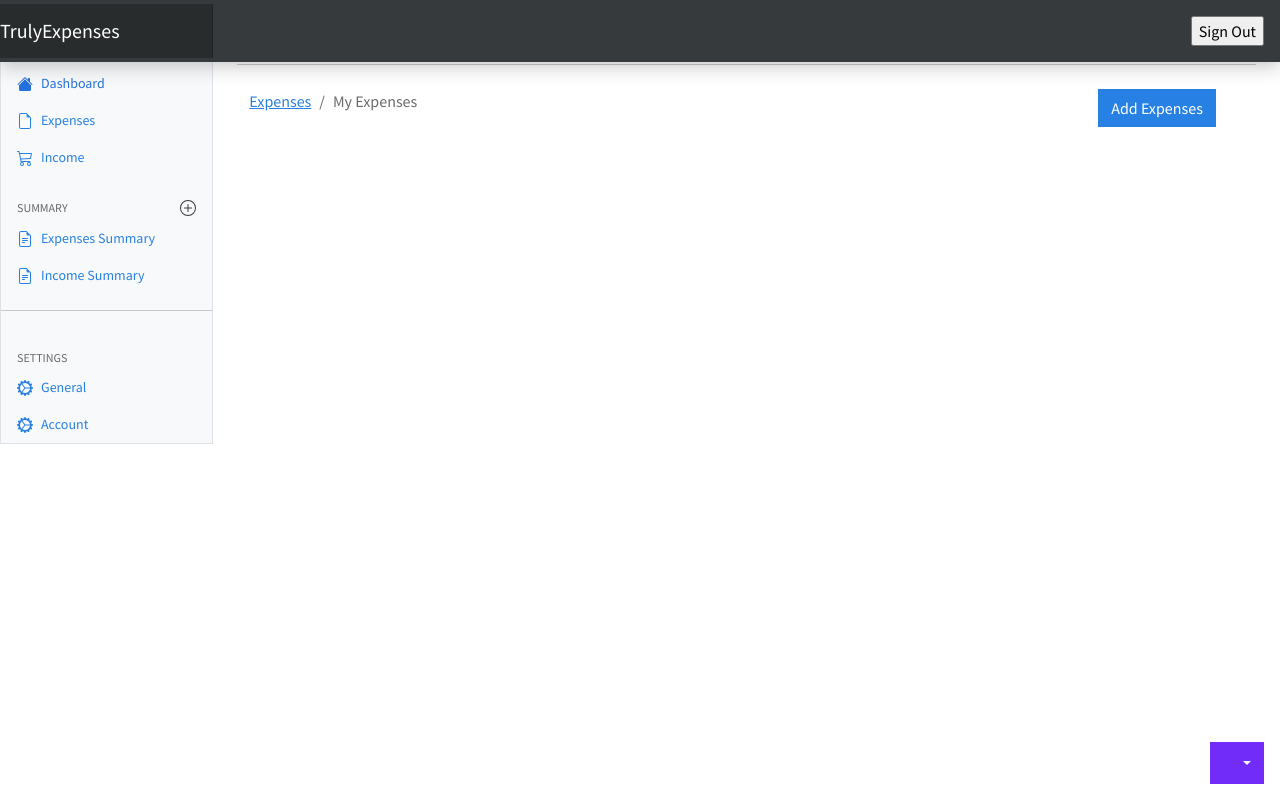
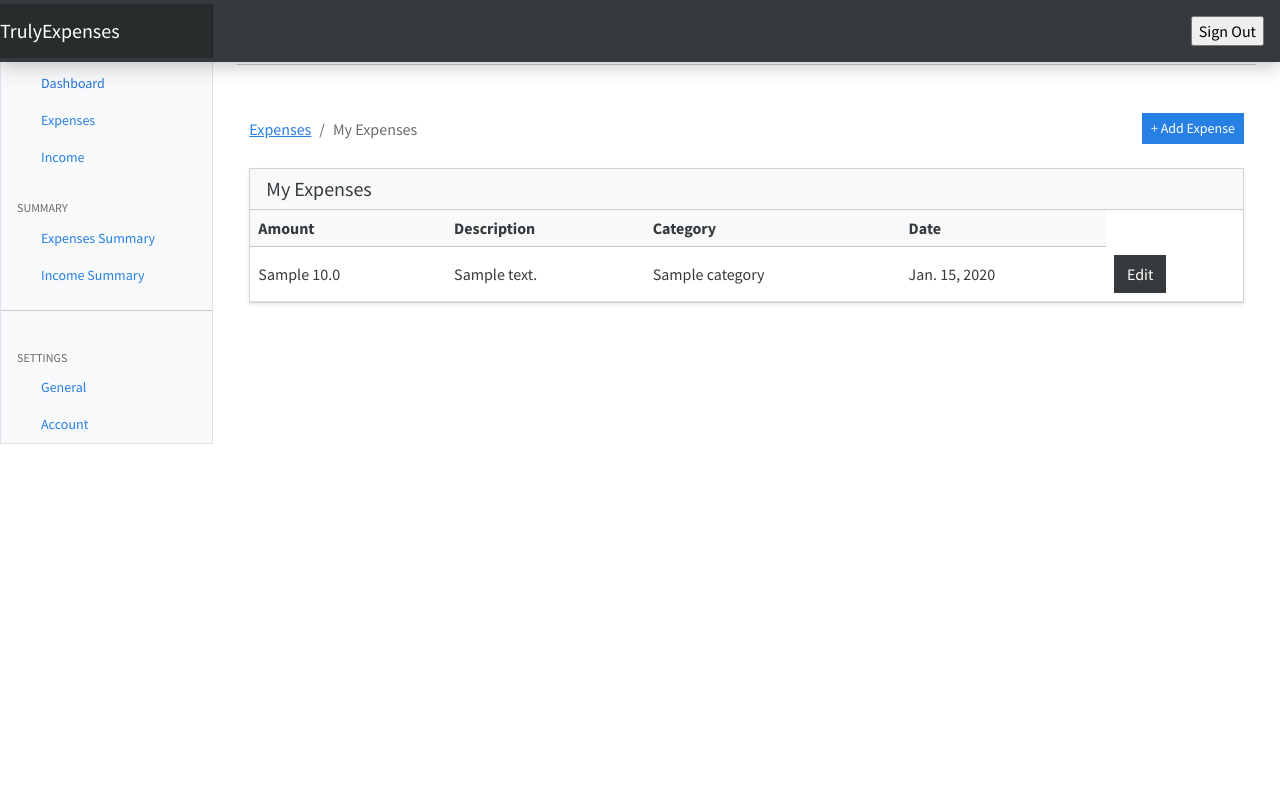
Before and after one commit to Abdul-Rahman-Ibrahim/Expenses-Tracker, a Django app: page / in a window 1280 px wide. Run offline with Django 5.2, Linux system fonts and the light colour scheme; a user stored in the database is signed in; tables that the repository leaves empty hold one stand-in row (values such as "Sample post"); some libraries are stand-ins or nearby versions.

Commit message:
added bunch of features

```diff
--- a/expenses/urls.py
+++ b/expenses/urls.py
@@ -4,4 +4,7 @@ from .views import *
 urlpatterns = [
     path('', IndexView.as_view(), name='home'),
     path('add_expense/', AddExpenseView.as_view(), name='add_expense'),
+    path('edit_expense/<int:id>', EditExpenseView.as_view(), name='edit_expense'),
+    path('delete_expense/<int:id>', DeleteExpenseView.as_view(), name='delete_expense'),
+    # path('modal/', ModalView.as_view(), name='modal'),
 ]
--- a/expenses/views.py
+++ b/expenses/views.py
@@ -1,17 +1,32 @@
-from django.shortcuts import render, redirect
+from typing import Any
+from django.shortcuts import render, redirect, get_object_or_404
 from django.views.generic import View
 from django.utils.decorators import method_decorator
 from django.contrib.auth.decorators import login_required
 from django.views.decorators.cache import never_cache
 from django.contrib import messages
 
+from userpreferences.models import UserPreference
 from .models import Category, Expense
 
 @method_decorator(login_required(login_url='/authentication/login'), name='dispatch')
 @method_decorator(never_cache, name='dispatch')
 class IndexView(View):
     def get(self, request):
-        return render(request, 'expenses/index.html')
+
+        expenses = Expense.objects.filter(owner=request.user)
+
+        preference = None
+        if UserPreference.objects.filter(user=request.user).exists():
+            preference = UserPreference.objects.get(user=request.user)
+            currency = preference.preference.split("-")[0]
+            # print(preference.preference)
+
+        context = {
+            'expenses': expenses,
+            'preference': currency
+        }
+        return render(request, 'expenses/index.html', context=context)
 
 
 @method_decorator(login_required(login_url='/authentication/login'), name='dispatch')
@@ -49,7 +64,69 @@ class AddExpenseView(View):
 
 
 
+@method_decorator(login_required(login_url='/authentication/login'), name='dispatch')
+@method_decorator(never_cache, name='dispatch')
+class EditExpenseView(View):
+    def get(self, request, id):
+        expense = get_object_or_404(Expense, id=id)
+        categories = Category.objects.all()
+        context = {
+            'expense': expense,
+            'categories': categories
+        }
+        return render(request, 'expenses/edit-expense.html', context)
 
+        # try:
+        #     expense = Expense.objects.get(id=id)
+        #     category = Category.objects.all()
+        #     context = {
+        #         'expense': expense,
+        #         'categories': category
+        #     }
+        #     return render(request, 'expenses/edit-expense.html', context=context)
+
+        # except Expense.DoesNotExist:
+        #     messages.error(request, 'That expense does not exist')
+        #     return redirect('home')
+
+        # # return render(request, 'expenses/edit-expense.html', context=context)
+
+
+
+    def post(self, request, id):
+        amount = request.POST.get('amount')
+        description = request.POST.get('description')
+        date = request.POST.get('date')
+        category_id = request.POST.get('category')
+
+        category = Category.objects.get(id=category_id)
+
+        expense = Expense.objects.get(id=id)
+
+        expense.amount = amount
+        expense.owner = request.user
+        expense.description = description
+        expense.date = date
+        expense.category = category
+
+        expense.save()
+        messages.success(request, 'Expense updated successfully')
+        return redirect('home')
+
+
+@method_decorator(login_required(login_url='/authentication/login'), name='dispatch')
+@method_decorator(never_cache, name='dispatch')
+class DeleteExpenseView(View):
+    def post(self, request, id):
+        expense = Expense.objects.get(id=id)
+        expense.delete()
+        messages.success(request, "Expense deleted successfully.")
+        return redirect('home')
+
+
+# class ModalView(View):
+#     def get(self, request):
+#         return render(request, 'partials/_modal.html')
 
 
 # @never_cache
--- a/templates/base.html
+++ b/templates/base.html
@@ -36,7 +36,7 @@
     </svg> -->
 
 
-    <div class="dropdown position-fixed bottom-0 end-0 mb-3 me-3 bd-mode-toggle">
+    <!-- <div class="dropdown position-fixed bottom-0 end-0 mb-3 me-3 bd-mode-toggle">
         <button class="btn btn-bd-primary py-2 dropdown-toggle d-flex align-items-center" id="bd-theme" type="button"
             aria-expanded="false" data-bs-toggle="dropdown" aria-label="Toggle theme (auto)">
             <svg class="bi my-1 theme-icon-active" aria-hidden="true">
@@ -83,8 +83,8 @@
             </li>
         </ul>
 
-    </div>
-
+    </div> -->
+<!--
     <svg xmlns="http://www.w3.org/2000/svg" class="d-none">
         <symbol id="calendar3" viewBox="0 0 16 16">
             <path
@@ -148,7 +148,7 @@
             <path
                 d="M11.742 10.344a6.5 6.5 0 1 0-1.397 1.398h-.001c.03.04.062.078.098.115l3.85 3.85a1 1 0 0 0 1.415-1.414l-3.85-3.85a1.007 1.007 0 0 0-.115-.1zM12 6.5a5.5 5.5 0 1 1-11 0 5.5 5.5 0 0 1 11 0z" />
         </symbol>
-    </svg>
+    </svg> -->
 
     <header class="navbar sticky-top bg-dark flex-md-nowrap p-0 shadow" data-bs-theme="dark">
         <a class="navbar-brand col-md-3 col-lg-2 me-0 px-3 fs-6 text-white" href="#">Truly Expenses</a>
--- a/templates/expenses/add_expense.html
+++ b/templates/expenses/add_expense.html
@@ -30,7 +30,7 @@
                     </div>
 
                     <div class="mb-3">
-                        <label for="date" class="form-label">Amount</label>
+                        <label for="date" class="form-label">Date</label>
                         <input type="date" class="form-control" name="expense_date" id="" placeholder="" required>
                     </div>
 
--- a/templates/expenses/index.html
+++ b/templates/expenses/index.html
@@ -5,24 +5,59 @@
 <hr>
 {% include 'partials/_messages.html' %}
 
-<div class="container mt-4">
+<div class="container mt-5">
 
-    <div class="row">
-        <div class="col-md-10">
+    <!-- Header Row -->
+    <div class="d-flex justify-content-between align-items-center mb-4">
         <nav aria-label="breadcrumb">
-                <ol class="breadcrumb">
+            <ol class="breadcrumb mb-0">
                 <li class="breadcrumb-item"><a href="{% url 'home' %}">Expenses</a></li>
                 <li class="breadcrumb-item active" aria-current="page">My Expenses</li>
             </ol>
         </nav>
+        <a class="btn btn-primary btn-sm" href="{% url 'add_expense' %}">+ Add Expense</a>
     </div>
 
-        <div class="col-md-2">
-            <a class="btn btn-primary" href="{% url 'add_expense' %}" role="button">Add Expenses</a>
+    <!-- Table Section -->
+    <div class="card shadow-sm">
+        <div class="card-header bg-light">
+            <h5 class="mb-0">My Expenses</h5>
+        </div>
+        <div class="card-body p-0">
+            <div class="table-responsive">
+                <table class="table table-hover align-middle mb-0">
+                    <thead class="table-light">
+                        <tr>
+                            <th>Amount</th>
+                            <th>Description</th>
+                            <th>Category</th>
+                            <th>Date</th>
+                        </tr>
+                    </thead>
+                    <tbody>
+                        {% if expenses %}
+                        {% for expense in expenses %}
+                        <tr>
+                            <td>{{ preference }} {{ expense.amount }}</td>
+                            <td>{{ expense.description }}</td>
+                            <td>{{ expense.category.name }}</td>
+                            <td>{{ expense.date }}</td>
+                            <td><a href="{% url 'edit_expense' expense.id %}" class="btn btn-secondary">Edit</a></td>
+                        </tr>
+                        {% endfor %}
+                        {% else %}
+                        <tr>
+                            <td colspan="4" class="text-center text-muted py-4">
+                                No expenses found.
+                            </td>
+                        </tr>
+                        {% endif %}
+                    </tbody>
+                </table>
+            </div>
         </div>
     </div>
 
 </div>
 
-
 {% endblock content %}
```
Also changed, not shown: templates/expenses/edit-expense.html (added, +72 -0 lines), templates/partials/_modal.html (added, +126 -0 lines), userpreferences/views.py (line endings or trailing spaces). Lines whose indentation alone changed are shown as unchanged.
